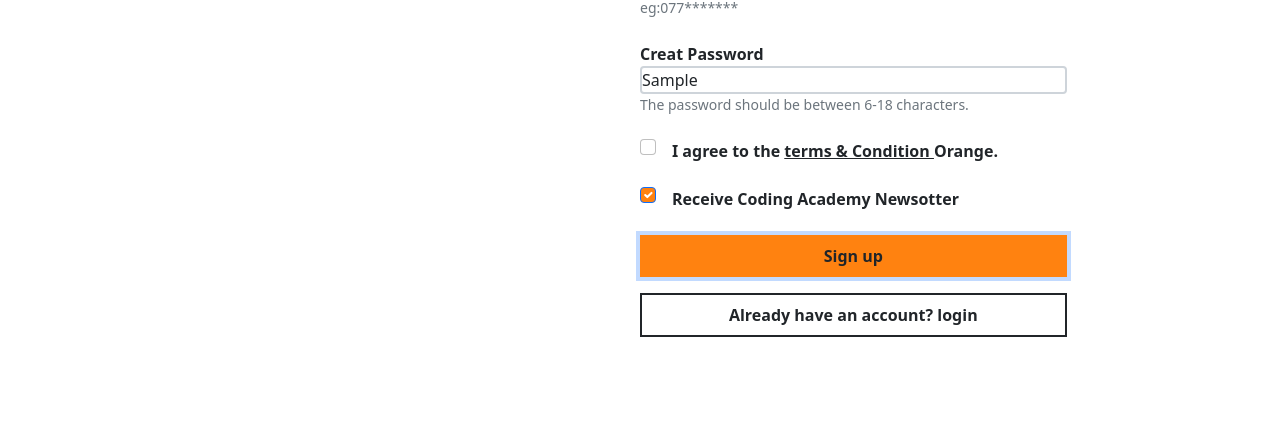
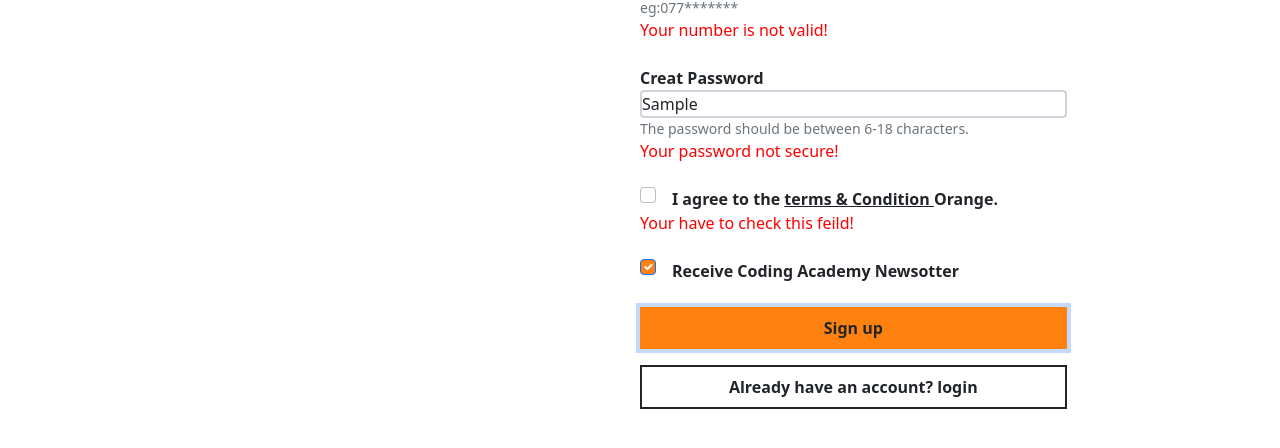
Before and after one commit to ghosounalrahahleh/Orange-form, a plain HTML site: page index.html in a window 1280 px wide. Both pictures are taken after typing "Sample", "Sample", "Sample" into the empty fields and a click on the button "Sign up". Shown: the part 342-790 px from the top of the page. Drawn offline with nearby package versions, Linux system fonts and the light colour scheme.

Commit message:
Improved the validation

```diff
--- a/index.html
+++ b/index.html
@@ -70,7 +70,7 @@
                                             <label for="exampleInputNumber"
                                                 class="form-label fs-6 fw-bold">Mobile</label>
                                             <input type="text" class=" form-control num  border-2"
-                                                id="exampleInputNumber">
+                                                id="exampleInputNumber" maxlength="10">
                                             <div id="numberHelp" class="form-text">eg:077*******</div>
                                             <div class="numberErorr h-25"></div>
                                         </div>
--- a/js/main.js
+++ b/js/main.js
@@ -10,8 +10,10 @@ var passErorr = document.querySelector(".passErorr");
 var checkErorr = document.querySelector(".checkErorr");
 
 function submitForm(e) {
-  var valid = false;
-
+  var validEmail = false;
+var validNumber=false;
+var validPass=false;
+var validCheck=false;
   const eFoem =
     /^(([^<>()[\]\\.,;:\s@"]+(\.[^<>()[\]\\.,;:\s@"]+)*)|(".+"))@((\[[0-9]{1,3}\.[0-9]{1,3}\.[0-9]{1,3}\.[0-9]{1,3}\])|(([a-zA-Z\-0-9]+\.)+[a-zA-Z]{2,}))$/;
   const nubmberTest = /077[0-9]{7}/gm;
@@ -22,27 +24,27 @@ function submitForm(e) {
   if (!eFoem.test(email.value)) {
     emailErorr.innerHTML = "Your email is not valid!";
     emailErorr.style.color = "red";
-  }
+  }else validEmail=true;
 
   // check number
-  else if (!nubmberTest.test(number.value)) {
+   if (!nubmberTest.test(number.value)) {
     numberErorr.innerHTML = "Your number is not valid!";
     numberErorr.style.color = "red";
-  }
+  }else validNumber=true;
 
   // check password
-  else if (!passTest.test(password.value)) {
+  if (!passTest.test(password.value)) {
     passErorr.innerHTML = "Your password not secure!";
     passErorr.style.color = "red";
-  }
+  }else  validPass=true;
 
   // check checkbox
-  else if (ch.checked == false) {
+  if (ch.checked == false) {
     checkErorr.innerHTML = "Your have to check this feild!";
     checkErorr.style.color = "red";
-  } else valid = true;
+  } else validCheck = true;
 
-  if (valid === false) {
+  if (validEmail === false || validNumber ===false || validPass===false || validCheck===false) {
     e.preventDefault();
   } else {
     e.defaultPrevented = false;
```
